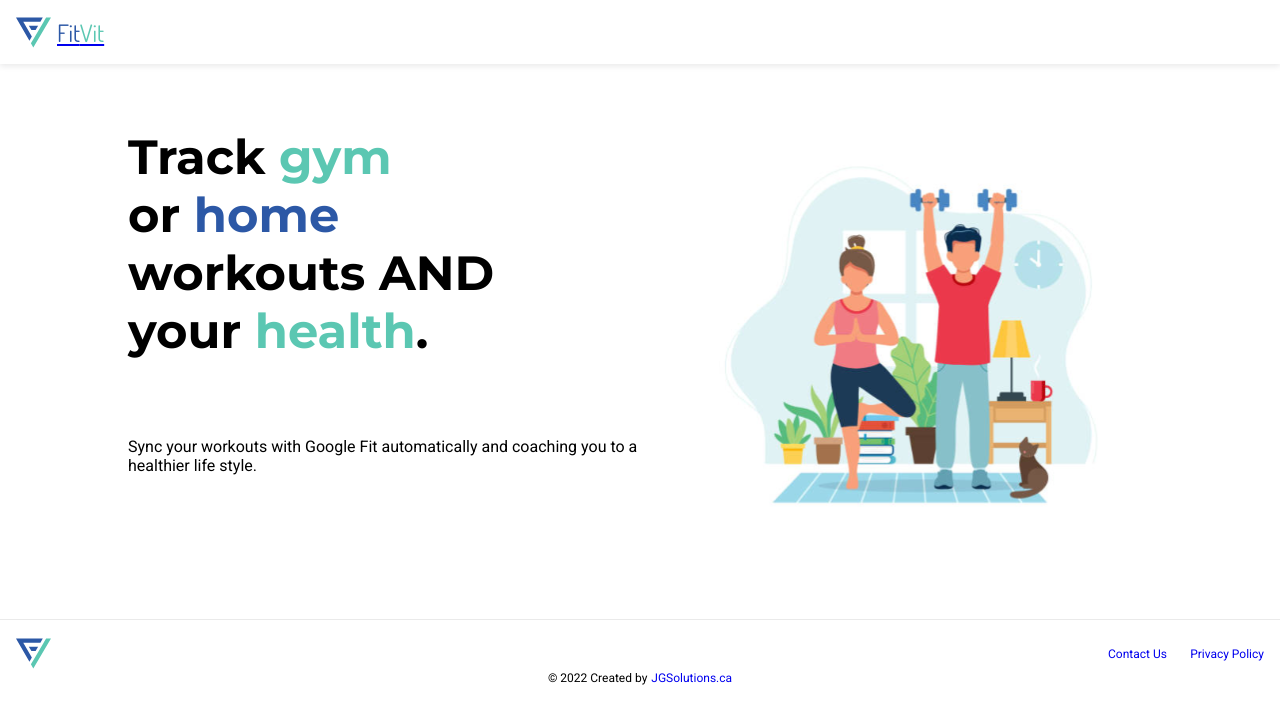
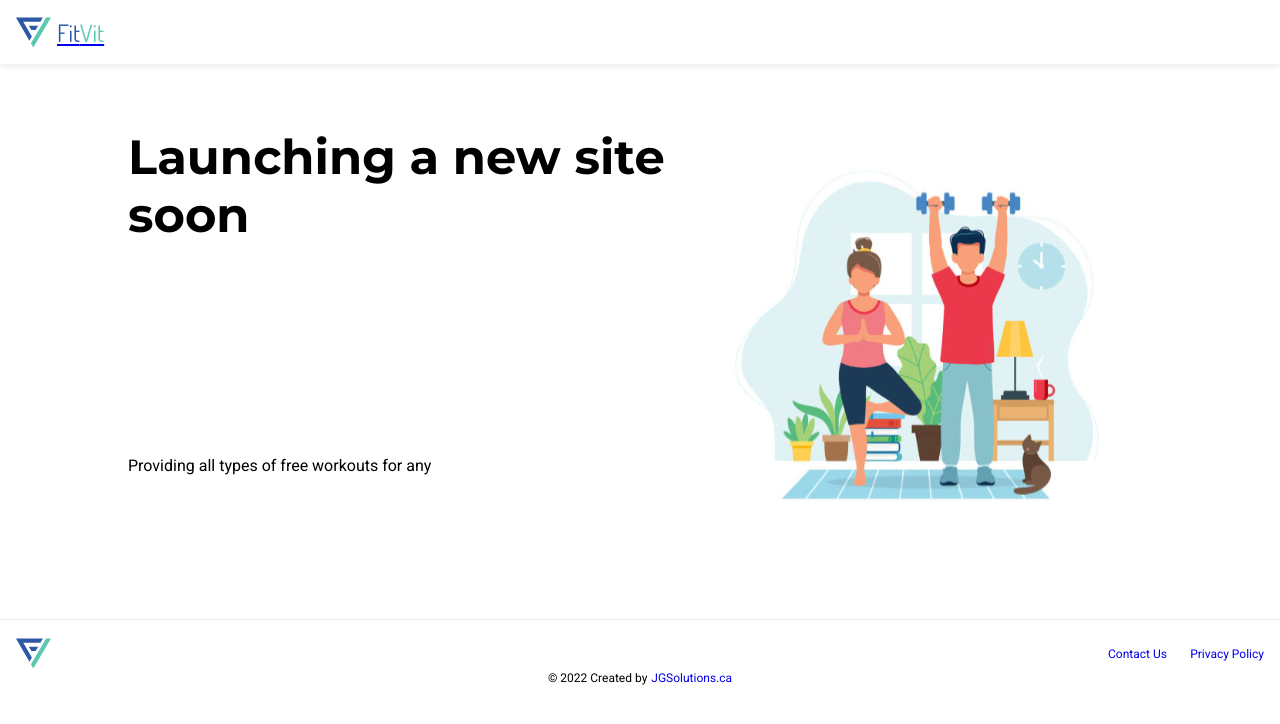
Before and after one commit to JGSolutions/fitvitfitness, a Next.js app: page / in a window 1280 px wide. Shown: the top 724 px of the page. Built offline with nearby package versions, Linux system fonts and the light colour scheme.

Commit message:
installed bootstrap

```diff
--- a/package.json
+++ b/package.json
@@ -9,6 +9,7 @@
     "lint": "next lint"
   },
   "dependencies": {
+    "bootstrap": "^5.2.2",
     "next": "13.0.0",
     "react": "18.2.0",
     "react-dom": "18.2.0"
--- a/pages/_app.js
+++ b/pages/_app.js
@@ -1,4 +1,5 @@
 import '../styles/globals.css'
+import '../node_modules/bootstrap/dist/css/bootstrap-grid.min.css'
 import GoogleAnalytics from '../components/googleAnalytics'
 
 function MyApp({ Component, pageProps }) {
--- a/pages/index.js
+++ b/pages/index.js
@@ -4,9 +4,7 @@ import buttonStyle from '../styles/Button.module.css'
 import utilsStyle from '../styles/Utils.module.css'
 import Header from '../components/header/header';
 import Footer from '../components/footer/footer';
-import Link from 'next/link';
 import Image from 'next/image';
-import classNames from 'classnames';
 
 export default function Home() {
   return (
@@ -15,7 +13,19 @@ export default function Home() {
         <title>FitVitFitness - Workout Fitness Tracker for Gym and Home training</title>
         <meta name="viewport" content="width=device-width, initial-scale=1.0, maximum-scale=1.0, user-scalable=no" />
         <meta name="description" content="Free workout tracking app. Track calisthenics, strength training & weight lifting routine programs. Sync your workouts with Google Fit." />
+
+        <meta property="og:type" content="website" />
+        <meta property="og:title" content="JGSolution's Blog" />
+        <meta property="og:description" content="Blogging about the web and development" />
+        <meta name="image" property="og:image" content="https://jgsolutions.ca/jerry-pic.jpeg" itemProp="image"/>
+
+        <meta name="twitter:card" content="summary_large_image" />
+        <meta name="twitter:title" content="" />
+        <meta name="twitter:description" content="Blogging about the web and development" />
+        <meta name="twitter:image" content="" />
+        <meta name="twitter:creator" content="@JGSolutions"></meta>
       </Head>
+
       <Header></Header>
 
       <main className={utilsStyle.main}>
@@ -23,14 +33,13 @@ export default function Home() {
         <section className={utilsStyle.sections}>
           <div className={utilsStyle.flexCol} style={{alignItems: 'flex-start', marginBottom: '48px'}}>
             <h1 className={styles.heroText}>
-              Track <span className={utilsStyle.secondaryColor}>gym</span> <br/> or <span className={utilsStyle.primaryColor}>home</span> <br/> workouts AND <br/> your <span className={utilsStyle.secondaryColor}>health</span>.
+              Launching a new site soon
+              {/* Track <span className={utilsStyle.secondaryColor}>gym</span> <br/> or <span className={utilsStyle.primaryColor}>home</span> <br/> workouts AND <br/> your <span className={utilsStyle.secondaryColor}>health</span>. */}
             </h1>
 
             <span className={styles.heroSubTextContainer}>
-              Sync your workouts with Google Fit automatically and coaching you to a healthier life style.
+              Providing all types of free workouts for any
             </span>
-
-
           </div>
 
           <div>
```
Also changed, not shown: 1 other file (tests, documents, lock files or other folders).
